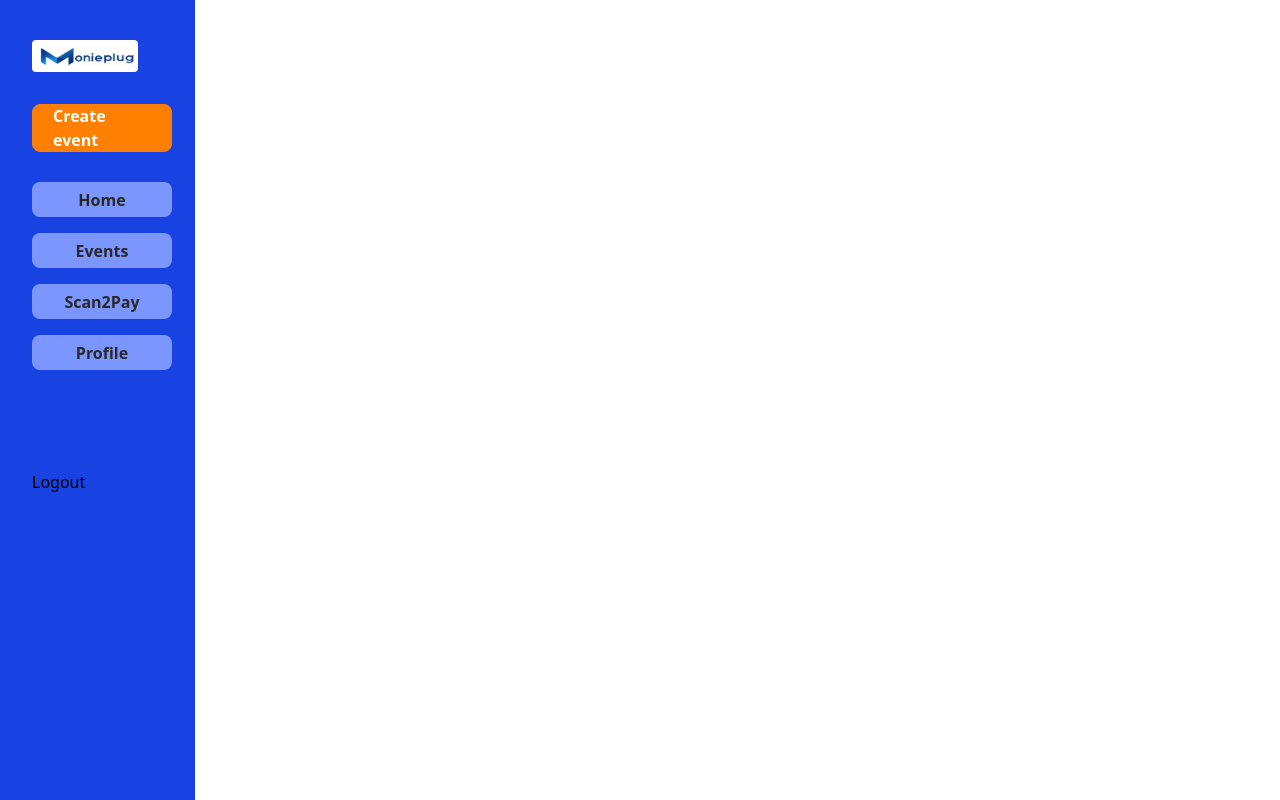
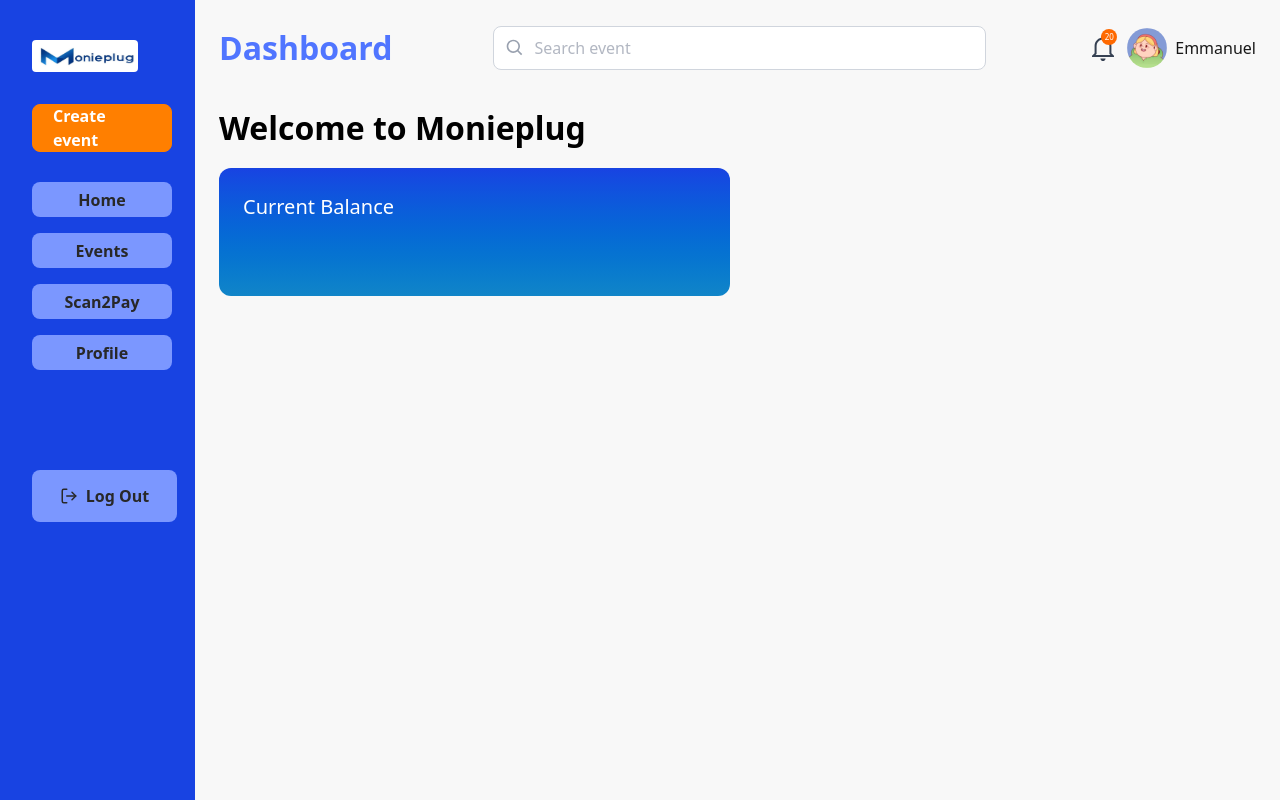
Before and after one commit to Nuelgrafix/Monieplug, a Next.js app: page /dashboard in a window 1280 px wide. Built offline with nearby package versions, Linux system fonts and the light colour scheme.

Commit message:
Monieplug

```diff
--- a/app/dashboard/page.tsx
+++ b/app/dashboard/page.tsx
@@ -1,10 +1,67 @@
 import NavBar from '@/components/NavBar'
 import React from 'react'
+import { BiSearch, BiPlus } from 'react-icons/bi'
+import { MdArrowForward } from 'react-icons/md'
+import Image from 'next/image'
+import { IoMdNotificationsOutline } from "react-icons/io";
 
 const page = () => {
   return (
-    <div>
-        <NavBar />
+    <div className='bg-[#F8F8F8] min-h-screen'>
+      <NavBar />
+
+      {/* Main Content Area */}
+      <div className='ml-[195px] p-6'>
+        {/* Header */}
+        <div className='flex justify-between items-center mb-8'>
+          <h1 className='text-[32px] font-bold text-[#5075FF]'>Dashboard</h1>
+
+          {/* Search Bar */}
+            <div className='relative'>
+              <BiSearch className='absolute left-3 top-1/2 transform -translate-y-1/2 text-gray-400 w-5 h-5' />
+              <input
+                type="text"
+                placeholder="Search event"
+                className='pl-10 pr-4 py-[10px] text-[#667085] px-[14px] w-[493px] h-[44px]
+                 border border-[#D0D5DD] rounded-[8px] bg-white focus:outline-none focus:border-[#1843E2]'
+              />
+            </div>
+
+            {/* Notification and Profile */}
+            <div className='flex items-center gap-[8px]'>
+              <div className="relative inline-block">
+      <IoMdNotificationsOutline className='w-[32px] h-[32px] text-gray-700' />
+      <div
+        className="absolute w-[14px] h-[14px] rounded-[355.29px] p-2 gap-[5.65px] top-[-3px] left-[14px] transform rotate-0 bg-orange-500 text-white text-[8px] font-normal flex items-center justify-center"
+      >
+        20
+      </div>
+    </div>
+              <Image
+                src="/profile-img.png"
+                width={100}
+                height={100}
+                className='w-[40px] h-[40px] rounded-full cursor-pointer'
+                alt='Profile Image'
+                loading='lazy'
+                />
+              <span className='text-[#181818] font-medium'>Emmanuel</span>
+            </div>
+        </div>
+
+        <div>
+          <div className='flex flex-col items-start gap-1'>
+            <h1 className='font-bold text-[32px]'>Welcome to Monieplug</h1>
+            <div className='w-[511px] h-[128px] rounded-[12px] gap-[32px]
+             p-[24px] bg-gradient-to-b from-[#1843E2] to-[#1185C8] mt-3'>
+              <span className='text-[20px] text-[#FFFFFF] font-normal'>Current Balance</span>
+
+            </div>
+          </div>
+        </div>
+
+
+      </div>
     </div>
   )
 }
--- a/components/NavBar.tsx
+++ b/components/NavBar.tsx
@@ -1,6 +1,7 @@
 import Image from 'next/image'
 import Link from 'next/link'
 import React from 'react'
+import { LuLogOut } from "react-icons/lu";
 
 const NavBar = () => {
   return (
@@ -31,8 +32,10 @@
             w-[140px] h-[35px] rounded-[8px] text-[16px] font-bold'>
             Profile</Link>
           </div>
-          <div>
-            <button>Logout</button>
+          <div className="w-[145px] h-[52px] rounded-[8px] text-[#282828] flex justify-center items-center py-[8px] px-[14px]
+            bg-[#7B97FF] cursor-pointer focus:text-[#1843E2] gap-2 focus:bg-[white] text-[16px] font-bold">
+            <LuLogOut className="w-[18px] h-[18px] text-[30px] font-bold" />
+            <span>Log Out</span>
           </div>
       </div>
 
--- a/package.json
+++ b/package.json
@@ -12,7 +12,8 @@
     "lucide-react": "^0.536.0",
     "next": "15.4.5",
     "react": "19.1.0",
-    "react-dom": "19.1.0"
+    "react-dom": "19.1.0",
+    "react-icons": "^5.5.0"
   },
   "devDependencies": {
     "@eslint/eslintrc": "^3",
```
Also changed, not shown: public/profile-img.png (added), 1 other file (tests, documents, lock files or other folders).
